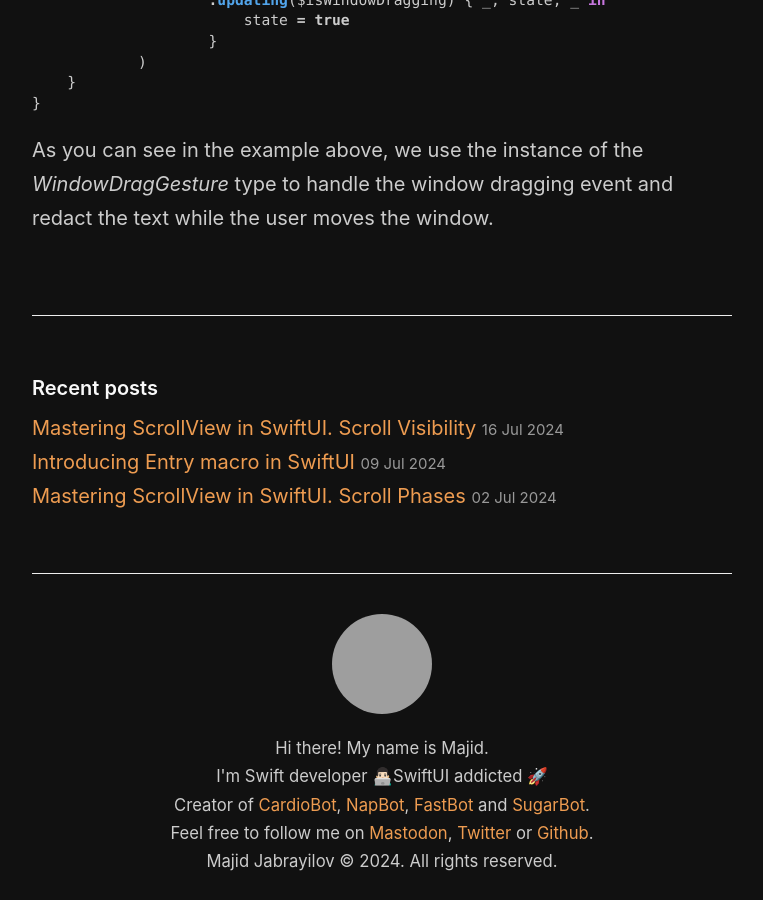
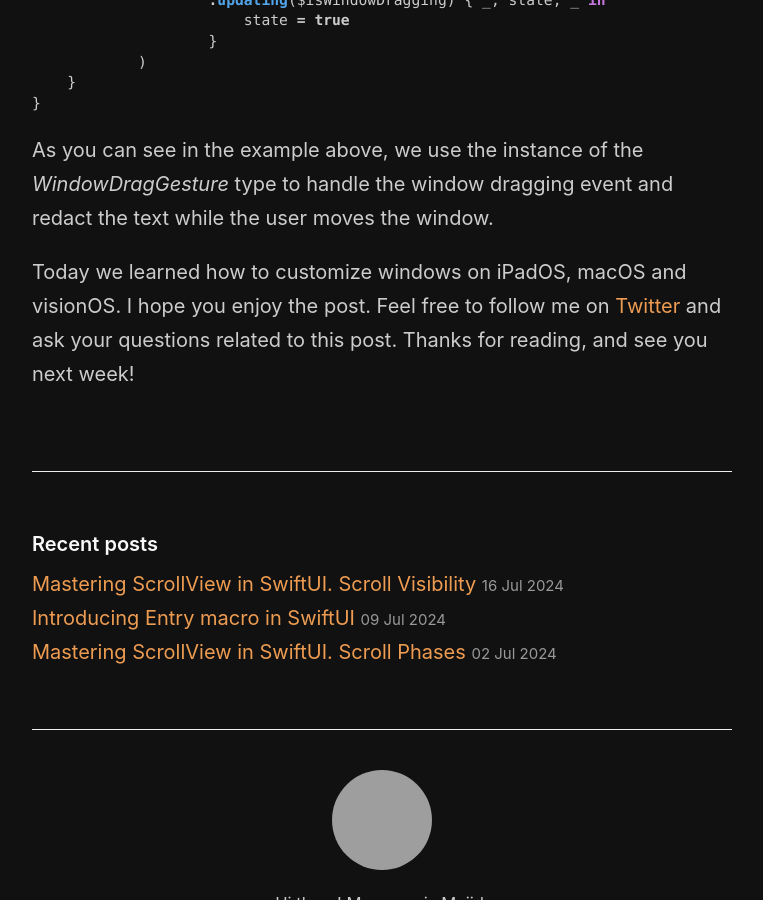
Before and after one commit to mecid/mecid.github.io, a Jekyll site: the page built from _posts/2024-08-06-customizing-windows-in-swiftui.md, in a window 1280 px wide and 900 px high, scrolled down 4085 px, cut to the strip 0-900 px from the top of the window. Shown: the whole strip, without its empty margins (258-1021 px from the left). Built offline with Jekyll 4.4.1, drawn with Linux system fonts in a browser that asks for light colours; grey boxes are pictures that could not be loaded.

Commit message:
conclusion added to the customizing windows post

````diff
--- a/_posts/2024-08-06-customizing-windows-in-swiftui.md
+++ b/_posts/2024-08-06-customizing-windows-in-swiftui.md
@@ -147,3 +147,5 @@
 ```
 
 As you can see in the example above, we use the instance of the *WindowDragGesture* type to handle the window dragging event and redact the text while the user moves the window.
+
+Today we learned how to customize windows on iPadOS, macOS and visionOS. I hope you enjoy the post. Feel free to follow me on [Twitter](https://twitter.com/mecid) and ask your questions related to this post. Thanks for reading, and see you next week!
````
